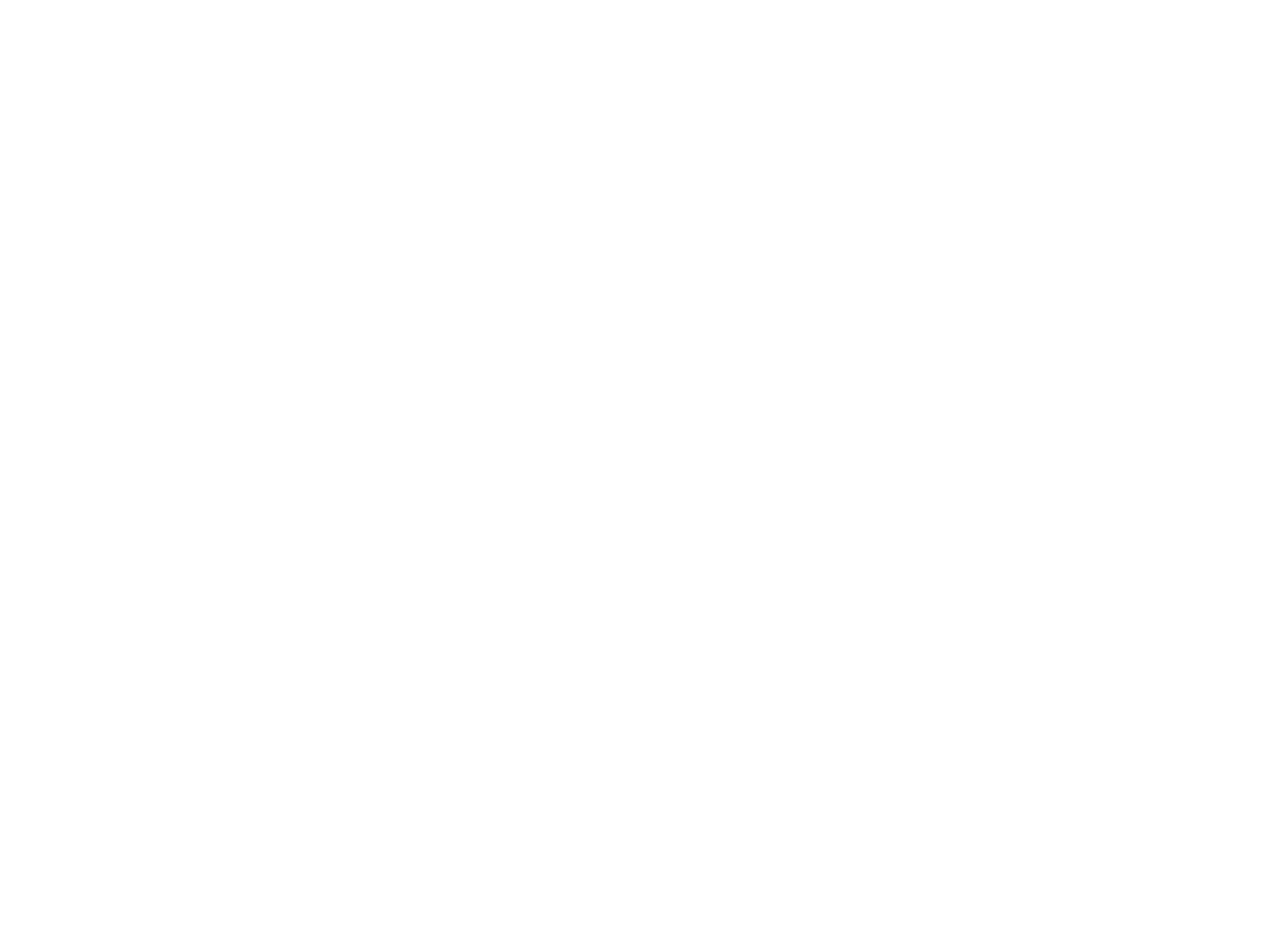
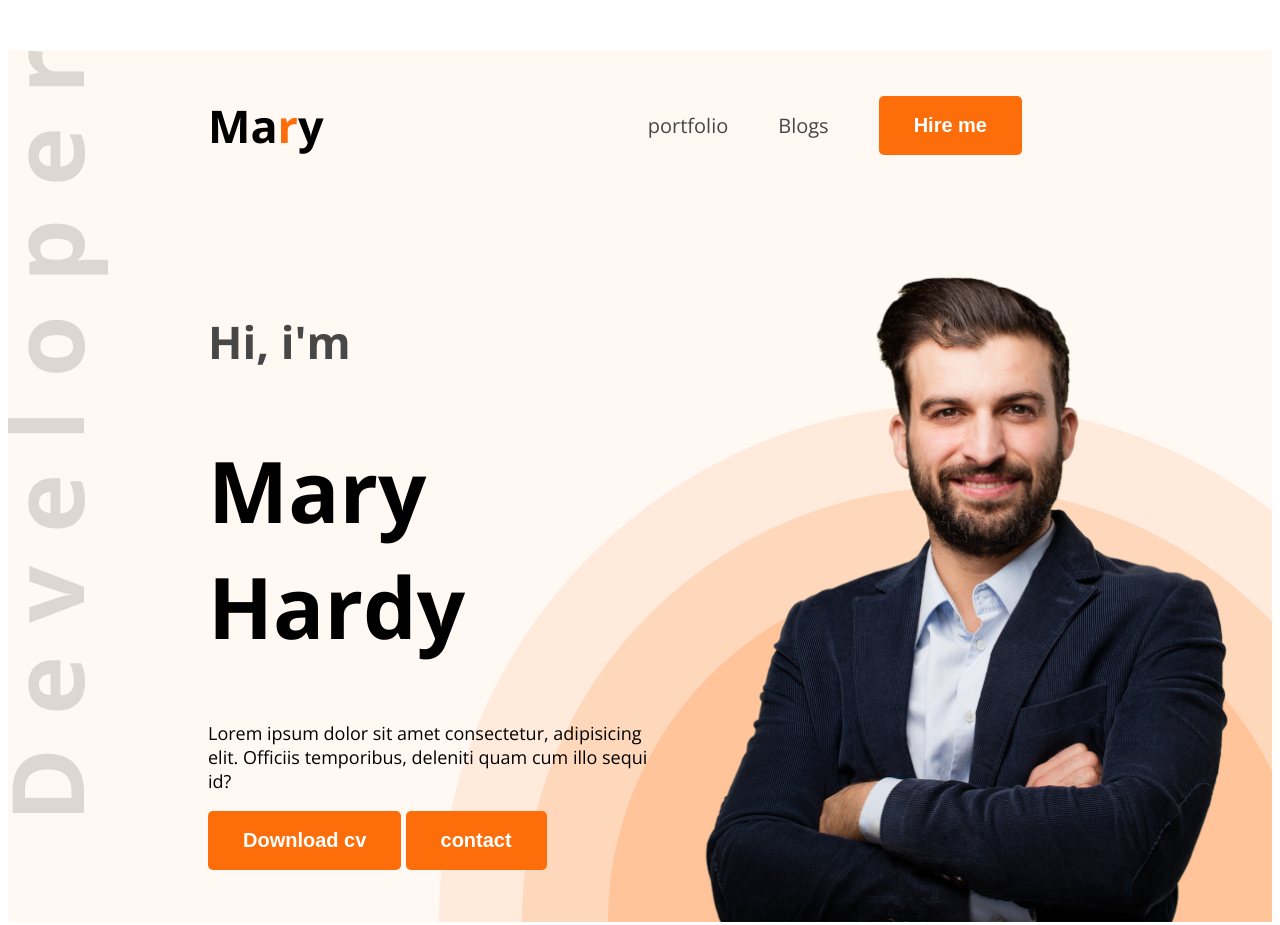
Before and after one commit to labibks/my-dev-portfolio, a plain HTML site: page index.html in a window 1280 px wide. Shown: the top 925 px of the page. Before the commit the page ends 800 px from the top, so only its background shows below. Drawn offline with nearby package versions, Linux system fonts and the light colour scheme.

Commit message:
added html file

```diff
--- a/index.html
+++ b/index.html
@@ -4,12 +4,60 @@
     <meta charset="UTF-8">
     <meta name="viewport" content="width=device-width, initial-scale=1.0">
     <title>Web developer portfolio</title>
+    <link rel="preconnect" href="https://fonts.googleapis.com">
+    <link rel="preconnect" href="https://fonts.gstatic.com" crossorigin>
+    <link href="https://fonts.googleapis.com/css2?family=Open+Sans:ital,wght@0,300..800;1,300..800&display=swap"
+        rel="stylesheet">
+
+    <link rel="stylesheet" href="/style/portfolio.css">
 </head>
-<body>
-    <header>
+<body class="open-sans-normal">
+    <header class="header secondary-bg">
+
+        <nav>
+            <h3 class="nav-titel">Ma<span class="tex-primary">r</span>y</h3>
+            <ul>
+                <li><a class="dark-2" href="">portfolio</a></li>
+                <li><a class="dark-2" href="">Blogs</a></li>
+                <li><a href=""><button class="btn-primary">Hire me</button></a></li>
+            </ul>
+        </nav>
+        <div class="banner">
+            <div class="banner-containeer">
+                <h4 class="banner-wlc dark-2">Hi, i'm </h4>
+                <h1 class="banner-titel">Mary Hardy</h1>
+                <p class="bnr-discrip">Lorem ipsum dolor sit amet consectetur, adipisicing elit. Officiis temporibus, deleniti quam cum illo  sequi id?</p>
+                <button class="btn-primary">Download cv</button>
+                <button class="btn-primary">contact</button>
+
+            </div>
+            <img class="bnr-profile-pic" src="imges/hardy.png" alt="">
+        </div>
 
     </header>
     <main>
+        <section class="about secondary-bg">
+            <h3 class="section titel">About Me</h3>
+            <p class="section discription">Lorem ipsum dolor sit amet consectetur, adipisicing elit. Nobis est ab magnam nulla porro odio, praesentium ipsum dolorum? Eligendi, reiciendis  corrupti.consectetur, adipisicing elit. Nobis est ab magnam nulla porro odio, praesentium ipsum dolorum? Eligendi, reiciendisconsectetur, adipisicing elit. Nobis est ab magnam nulla porro odio, praesentium ipsum dolorum? Eligendi, reiciendis</p>
+            <div class="about-items">
+                <div class="about-item">
+                    <p class="item-titel">Name</p>
+                    <p class="item-discription">Mary Hardy</p>
+                </div>
+                <div class="about-item">
+                    <p class="item-titel">Email</p>
+                    <p class="item-discription">abc@gmail.com</p>
+                </div>
+                <div class="about-item">
+                    <p class="item-titel">Date of Brith</p>
+                    <p class="item-discription">sep 06, 2002</p>
+                </div>
+                <div class="about-item">
+                    <p class="item-titel">From</p>
+                    <p class="item-discription">Dhaka,BD</p>
+                </div>
+            </div>
+        </section>
 
     </main>
     <footer>
--- /dev/null
+++ b/style/portfolio.css
@@ -0,0 +1,100 @@
+.open-sans-normal {
+    font-family: "Open Sans", sans-serif;
+    font-optical-sizing: auto;
+    font-style: normal;
+    font-variation-settings:45px
+        "wdth" 100; }
+
+        .header{
+            background-image: url("../imges/developer.png"),url("../imges/header_bg.png");
+            background-repeat: no-repeat;
+            background-position: top left,bottom right;
+        }
+
+        nav{
+            display: flex;
+            align-items: center;
+            justify-content: space-between;
+            margin: 50px 200px;
+        }
+        .nav-titel{
+            font-weight: 800px;
+            font-size:45px ;
+        }
+        .tex-primary{
+            color: #FD6E0A;
+        }
+        nav ul{
+            display: flex;
+            align-items: center;
+
+        }
+        nav ul li{
+            list-style: none;
+            margin-right: 50px;
+        }
+        nav ul a{
+            text-decoration: none;
+            font-size: 20px;
+        }
+        .dark-2{
+            color: #474747;
+        }
+        .btn-primary{
+            background-color: #FD6E0A;
+            font-weight: bold;
+            font-size: 20px;
+            border: none;
+            color: white;
+            padding: 18px 35px;
+            border-radius: 5px;
+        }
+        /* banner style */
+
+        .banner{
+            display: flex;
+            justify-content: space-between;
+            margin: 0 35px 0 200px;
+        }
+        .banner-content{
+            max-width: 580px;
+        }
+        .banner-wlc{
+            font-size: 45px;
+            font-weight: 600px;
+        }
+        .banner-titel{
+            font-size: 85px;
+            font-weight: bold;
+        }
+        .bnr-discrip{
+            font-size: 18px;
+        }
+        .bnr-profile-pic{
+            width: 580px;
+        }
+        /* sherd */
+        .secondary-bg{
+            background-color: #FFF8F3;
+        }
+
+        /* about style */
+        .about{
+            border-radius: 10px;
+            padding: 130px 15px;
+            text-align: center;
+            margin-top: 130px;
+        }
+        /* main */
+        main{
+            max-width: 1140px;
+            margin: 0 auto;
+        }
+
+        .item-discription{
+            font-weight: 600;
+        }
+        .about-items{
+            display: flex;
+            justify-content: space-around;
+        }
```
Also changed, not shown: imges/developer.png (added), imges/hardy.png (added), imges/header_bg.png (added).
